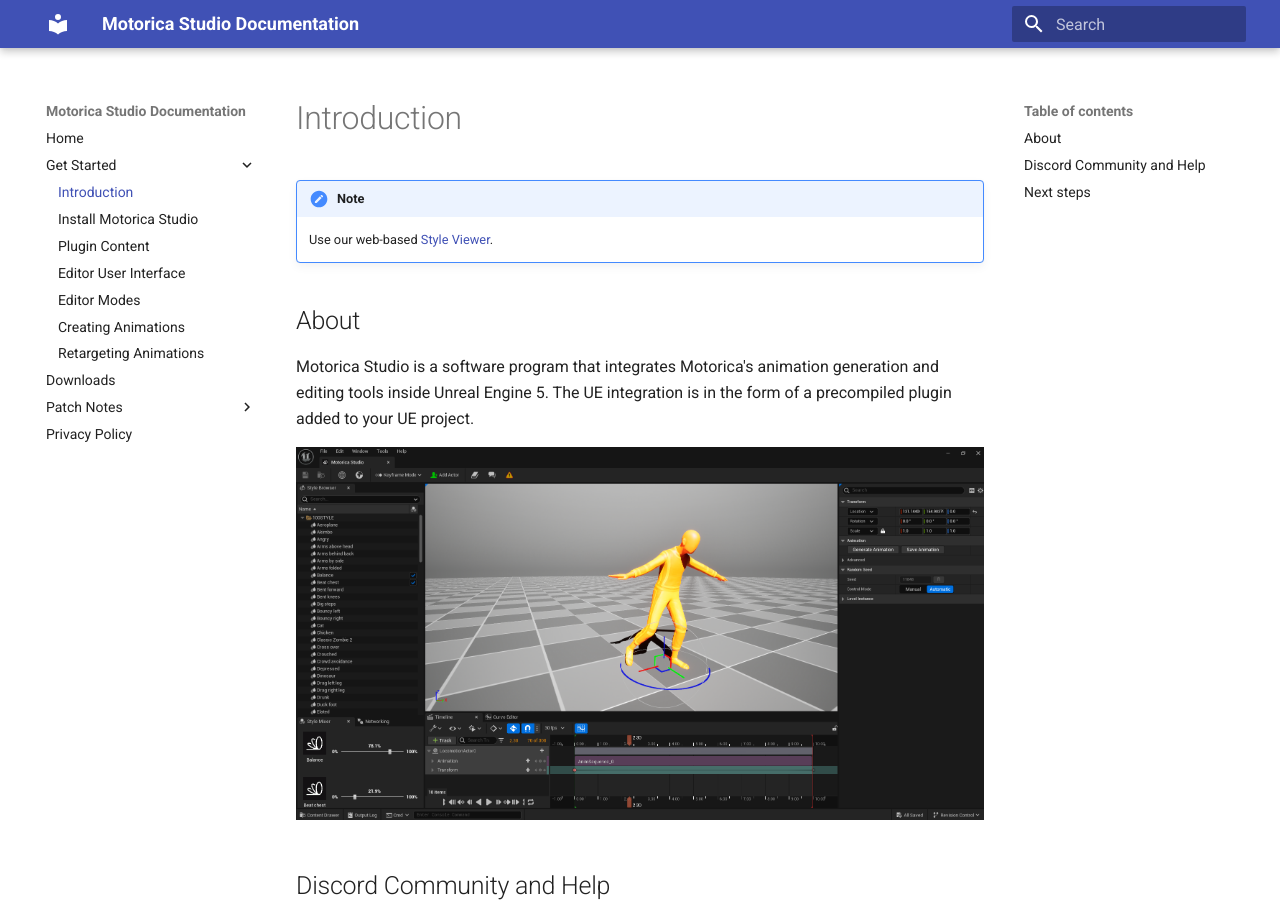
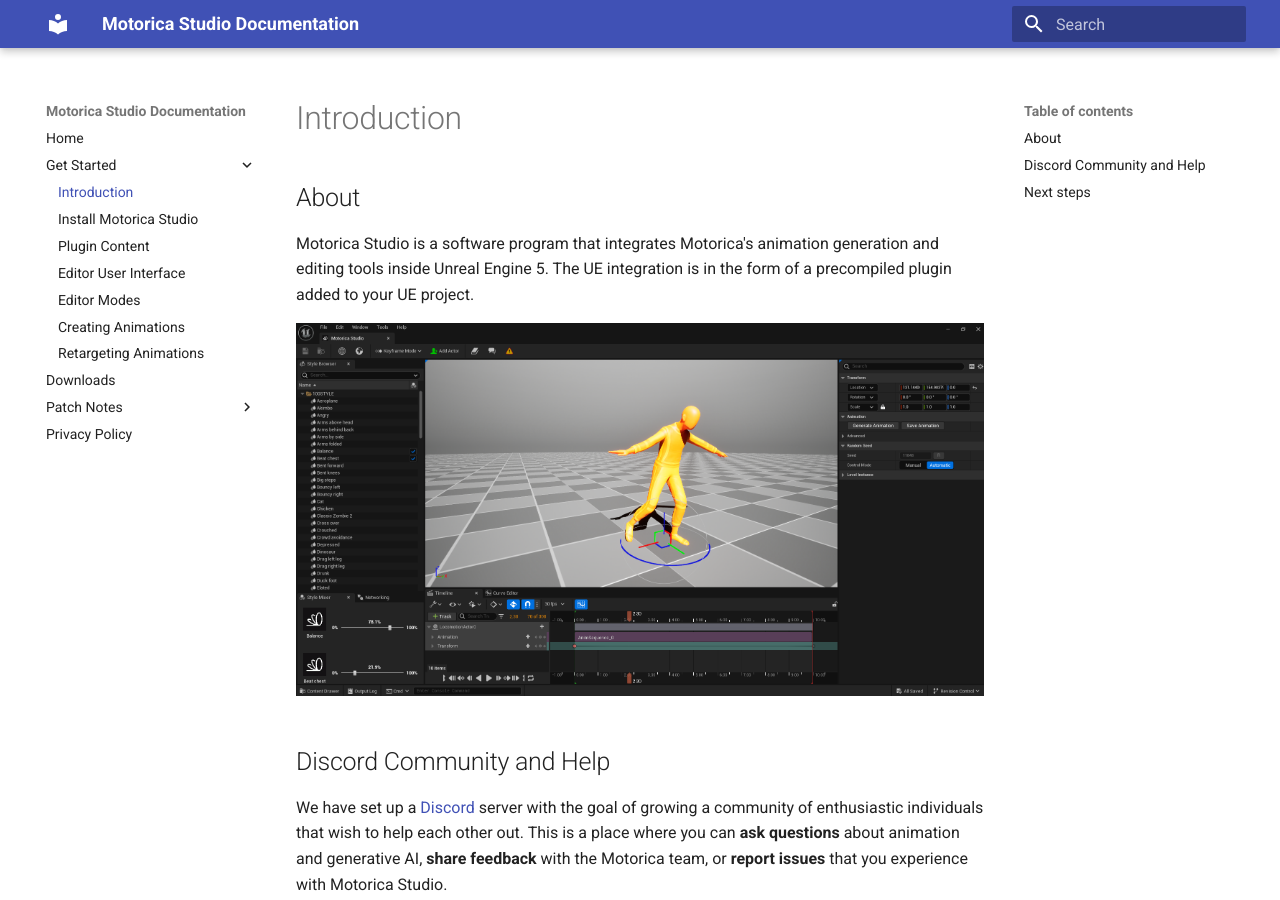
Before and after one commit to MotoricaAI/MoStudioDocs, an MkDocs documentation site: the page built from docs/get-started/index.md, in a window 1280 px wide and 900 px high. Built offline with MkDocs 1.6.1 and Material for MkDocs 9.7.7, drawn with Linux system fonts in a browser that asks for light colours.

Commit message:
Update index.md

```diff
--- a/docs/get-started/index.md
+++ b/docs/get-started/index.md
@@ -1,7 +1,4 @@
 # Introduction
-
-!!! note
-    Use our web-based [Style Viewer](http://mogen.motorica.ai).
 
 ## About
 
```
